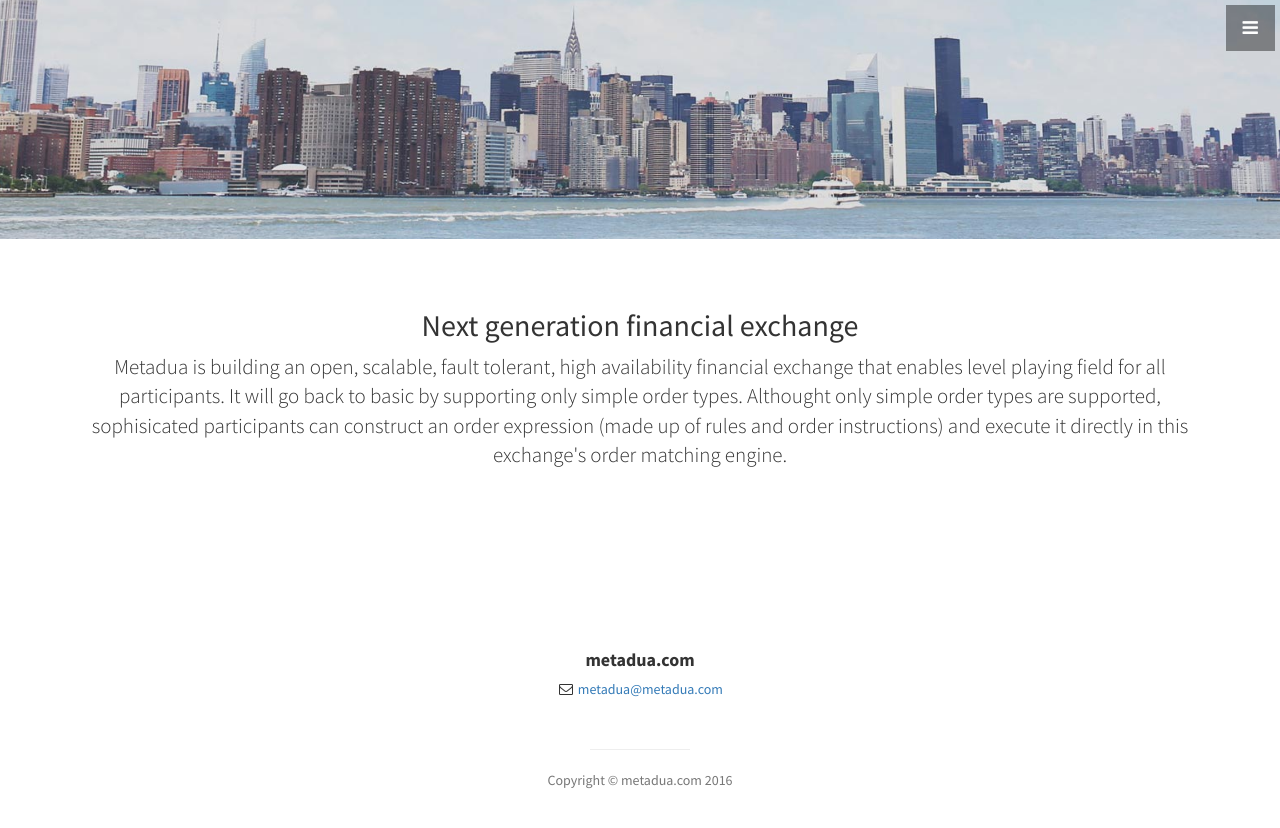
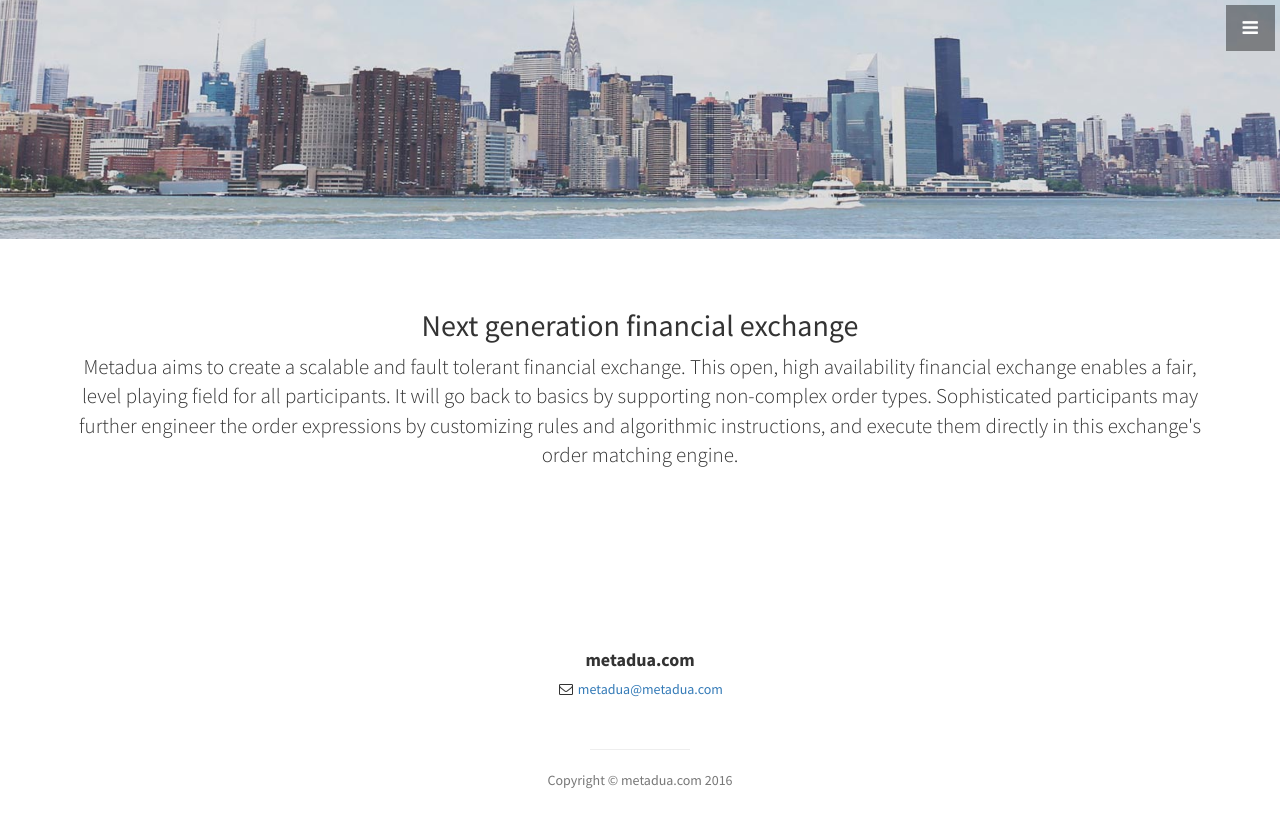
Before and after one commit to metadua/metadua.github.io, a Jekyll site: the page built from index.html, in a window 1280 px wide and 900 px high, scrolled down 661 px. Shown: the top 828 px of the window. Built offline with Jekyll 4.4.1, drawn with Linux system fonts in a browser that asks for light colours.

Commit message:
updated description

```diff
--- a/_includes/about.html
+++ b/_includes/about.html
@@ -3,7 +3,7 @@
     <div class="row">
       <div class="col-lg-12 text-center">
         <h2>Next generation financial exchange</h2>
-        <p class="lead">Metadua is building an open, scalable, fault tolerant, high availability financial exchange that enables level playing field for all participants. It will go back to basic by supporting only simple order types. Althought only simple order types are supported, sophisicated participants can construct an order expression (made up of rules and order instructions) and execute it directly in this exchange's order matching engine.</p>
+        <p class="lead">Metadua aims to create a scalable and fault tolerant financial exchange. This open, high availability financial exchange enables a fair, level playing field for all participants. It will go back to basics by supporting non-complex order types. Sophisticated participants may further engineer the order expressions by customizing rules and algorithmic instructions, and execute them directly in this exchange's order matching engine.</p>
       </div>
     </div>
     <!-- /.row -->
```
